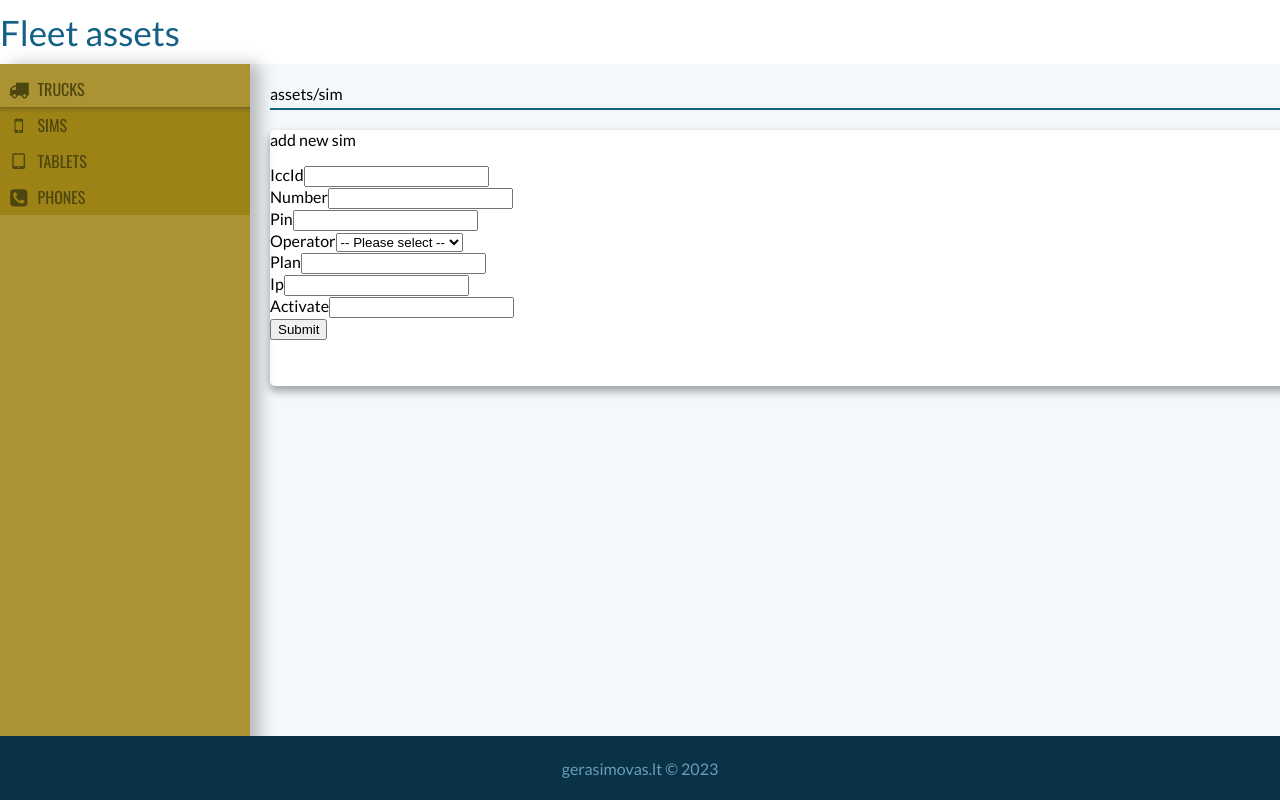
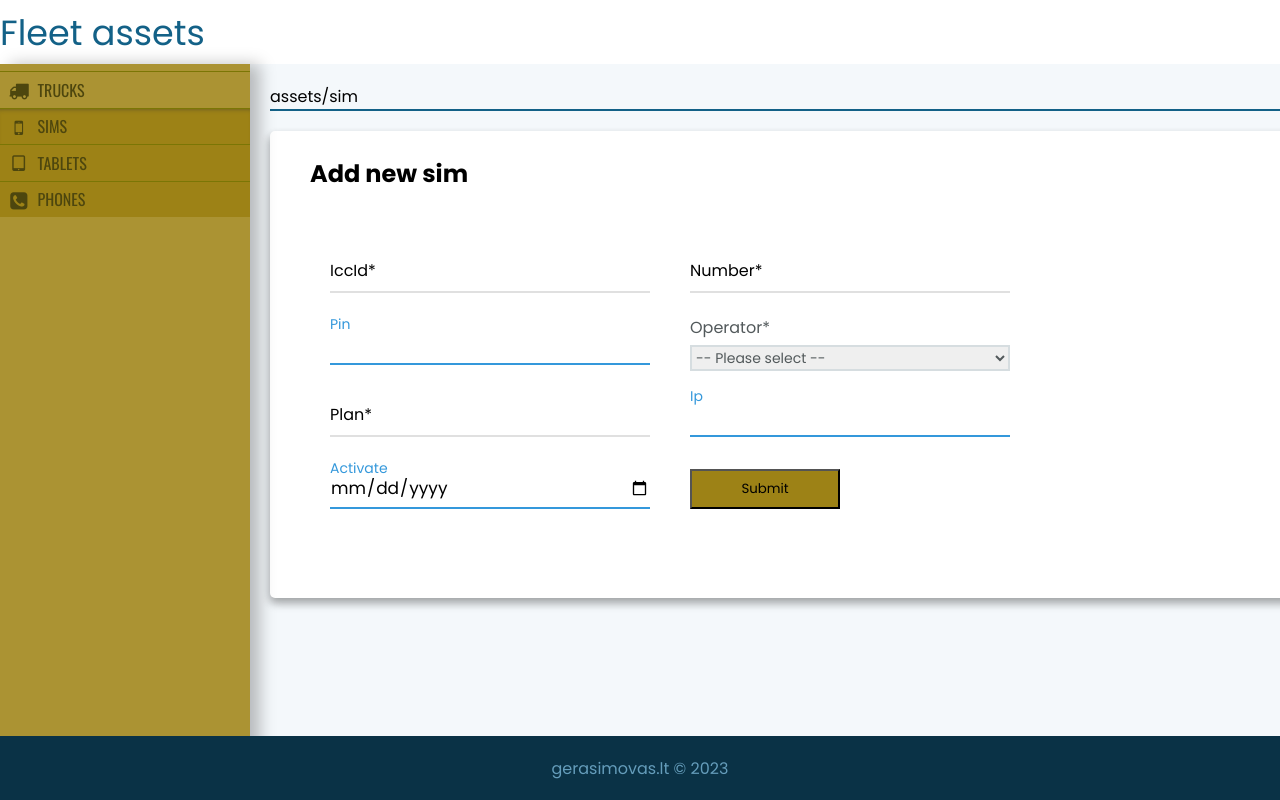
Before and after one commit to nuliow5/fleet-assets-frontend, a React (Create React App) app: page /assets/sims/add-new-sim in a window 1280 px wide. Built offline with nearby package versions, Linux system fonts and the light colour scheme.

Commit message:
new sim form css style

```diff
--- a/src/components/crude/AddNewSim.tsx
+++ b/src/components/crude/AddNewSim.tsx
@@ -1,6 +1,6 @@
 import React, {useState} from 'react';
-import { useNavigate } from "react-router-dom";
-
+import {useNavigate} from "react-router-dom";
+// import {simImage} from "../../images/sim.png";
 
 const AddNewSim = () => {
     const [formValue, setFormValues] = useState(
@@ -15,7 +15,7 @@ const AddNewSim = () => {
         })
 
     const [message, setMessage] = useState();
-    const navigate= useNavigate();
+    const navigate = useNavigate();
 
     function showInput(event: any) {
         // setFormValues(event.target.value);
@@ -41,110 +41,123 @@ const AddNewSim = () => {
         let res = await fetch('http://localhost:8082/assets/sims',
             {
                 method: "POST",
-                headers:{'content-type' : 'application/json'},
-                body:JSON.stringify(allInputValue)
+                headers: {'content-type': 'application/json'},
+                body: JSON.stringify(allInputValue)
             });
 
         let resJson = await res.json();
-        if(res.status===200) {
+        if (res.status === 200) {
             setMessage(resJson.success);
             setTimeout(() => {
                 navigate('/assets/sims');
             }, 2000);
 
-            // } else{
-            //     setMessage(resJson.value("Some Error Occured"));
-            // }
         }
+        // else {
+        //     setMessage(resJson.value("Some Error Occured"));
+        // }
+
 
     }
 
     return (
-        <div>
-            add new sim
-            <p className="text-success"> { message } </p>
-            <form onSubmit={handleSubmit}>
+        <div className={'container'}>
+            <div>
+                <p><h2>Add new sim</h2></p>
+                <p className="success_insert"> {message} </p>
+            </div>
+            <div>
+                <form onSubmit={handleSubmit}>
 
-                <div className={'row'}>
-                    <div className={''}>
-                        <div className={''}>
-                            <label className={''}>IccId</label>
-                            <input type={'text'} name={'iccid'} className={'form-control'}
+                    <div className={'form-row'}>
+                        <div className={'input-data'}>
+                            <input type={'text'} name={'iccid'}
                                    value={formValue.iccid}
                                    onChange={showInput}
+                                   required={true}
                             />
+                            <div className={'underline'}></div>
+                            <label htmlFor={""}>IccId*</label>
+                        </div>
+
+                        <div className={'input-data'}>
+                            <input type={'text'} name={'number'}
+                                   value={formValue.number}
+                                   onChange={showInput}
+                                   required={true}/>
+                            <div className={'underline'}></div>
+                            <label htmlFor={""}>Number*</label>
                         </div>
                     </div>
 
-                    <div className={''}>
-                        <div className={''}>
-                            <label className={''}>Number</label>
-                            <input type={'text'} name={'number'} className={'form-control'}
-                                   value={formValue.number}
-                                   onChange={showInput}/>
+                    <div className="form-row">
+                        <div className={'input-data'}>
+                            <input type={'text'} name={'pin'}
+                                   value={formValue.pin}
+                                   onChange={showInput}
+                                   required={false}/>
+                            <div className={'underline'}></div>
+                            <label htmlFor={""}>Pin</label>
+
                         </div>
-                    </div>
 
-                    <div className={''}>
-                        <div className={''}>
-                            <label className={''}>Pin</label>
-                            <input type={'text'} name={'pin'} className={'form-control'}
-                                   value={formValue.pin}
-                                   onChange={showInput}/>
-                        </div>
-                    </div>
-
-                    <div className={''}>
-                        <div className={''}>
-                            <label className={''}>Operator</label>
+                        <div className={'select-data'}>
+                            <label htmlFor={""}>Operator* </label>
                             <select className={''} name={'operator'}
                                     value={formValue.operator}
-                                    onChange={showInput}>
+                                    onChange={showInput}
+                                    required={true}>
                                 <option value={''}>-- Please select --</option>
                                 <option value={'0'}>TELIA</option>
                                 <option value={'1'}>BITE</option>
                                 <option value={'2'}>TELE2</option>
                             </select>
+                            {/*<div className={'underline'}></div>*/}
+
                         </div>
                     </div>
 
-                    <div className={''}>
-                        <div className={''}>
-                            <label className={''}>Plan</label>
-                            <input type={'text'} name={'plan'} className={'form-control'}
+                    <div className={'form-row'}>
+                        <div className={'input-data'}>
+                            <input type={'text'} name={'plan'}
                                    value={formValue.plan}
-                                   onChange={showInput}/>
+                                   onChange={showInput}
+                                   required={true}/>
+                            <div className={'underline'}></div>
+                            <label htmlFor={""}>Plan*</label>
+                        </div>
+                        <div className={'input-data'}>
+                            <input type={'text'} name={'ip'}
+                                   value={formValue.ip}
+                                   onChange={showInput}
+                                   required={false}/>
+                            <div className={'underline'}></div>
+                            <label htmlFor={""}>Ip</label>
+                        </div>
+                    </div>
+                    <div className={'form-row'}>
+                        <div className={'input-data'}>
+                            <input type={'date'} name={'activate'}
+                                   value={formValue.activate}
+                                   onChange={showInput}
+                                   required={false}/>
+                            <div className={'underline'}></div>
+                            <label>Activate</label>
+
+                        </div>
+
+                        <div className={'input-data'}>
+
+                            <label htmlFor={""}></label>
+                            <button type={'submit'} className={'btn btn-success btn-lg'}>Submit</button>
+
                         </div>
                     </div>
 
-                    <div className={''}>
-                        <div className={''}>
-                            <label className={''}>Ip</label>
-                            <input type={'text'} name={'ip'} className={'form-control'}
-                                   value={formValue.ip}
-                                   onChange={showInput}/>
-                        </div>
-                    </div>
 
-                    <div className={''}>
-                        <div className={''}>
-                            <label className={''}>Activate</label>
-                            <input type={'text'} name={'activate'} className={'form-control'}
-                                   value={formValue.activate}
-                                   onChange={showInput}/>
-                        </div>
-                    </div>
+                </form>
+            </div>
 
-                    <div className={''}>
-                        <div className={''}>
-                            <label className={''}></label>
-                            <button type={'submit'} className={'btn btn-success btn-lg'}>Submit</button>
-                        </div>
-                    </div>
-
-                </div>
-
-            </form>
         </div>
     );
 };
--- a/src/components/information/Sims.tsx
+++ b/src/components/information/Sims.tsx
@@ -38,8 +38,12 @@ const Sims = () => {
         <>
             <div className={'sub_header'}>
                 {/*| + new asset | filter |*/}
-                <Link to={"/assets/sims/add-new-sim"} className={"btn btn-warning"}>Add new sim</Link>
+                <Link to={"/assets/sims/add-new-sim"} className={"btn-warning"}>Add new sim</Link>
+                <div className={"btn-warning"}>Filter</div>
             </div>
+
+
+
             <table className="table">
                 <thead>
                 <tr>
--- a/src/containers/App.tsx
+++ b/src/containers/App.tsx
@@ -2,6 +2,7 @@ import Header from "../components/view/Header";
 import Footer from "../components/view/Footer";
 import "../style/style.css";
 import "../style/menu.css";
+import "../style/form.css";
 import {BrowserRouter, Route, Routes} from "react-router-dom";
 import Menu from "../components/view/Menu";
 import Trucks from "../components/information/Trucks";
@@ -33,7 +34,6 @@ function App() {
                                         <Route path="/assets//tablets" element={<Tablets/>}/>
                                         <Route path="/assets/phones" element={<Phones/>}/>
                                         <Route path="/assets/sims/add-new-sim" element={<AddNewSim/>}/>
-
                                     </Routes>
                                 </div>
                             </div>
--- /dev/null
+++ b/src/style/form.css
@@ -0,0 +1,237 @@
+@import url('https://fonts.googleapis.com/css?family=Poppins:400,500,600,700&display=swap');
+
+* {
+    margin: 0;
+    padding: 0;
+    outline: none;
+    box-sizing: border-box;
+    font-family: 'Poppins', sans-serif;
+}
+
+/*body{*/
+/*    display: flex;*/
+/*    align-items: center;*/
+/*    justify-content: center;*/
+/*    min-height: 100vh;*/
+/*    padding: 10px;*/
+/*    font-family: 'Poppins', sans-serif;*/
+/*    background: linear-gradient(115deg, #56d8e4 10%, #9f01ea 90%);*/
+/*}*/
+.container {
+    display: flex;
+    flex-direction: column;
+    /*max-width: 800px;*/
+
+    width: 800px;
+    padding: 25px 40px 10px 40px;
+
+}
+
+.container .text {
+    text-align: center;
+    font-size: 41px;
+    font-weight: 600;
+    font-family: 'Poppins', sans-serif;
+    background: -webkit-linear-gradient(right, #56d8e4, #9f01ea, #56d8e4, #9f01ea);
+    -webkit-background-clip: text;
+    -webkit-text-fill-color: transparent;
+}
+
+.container form {
+    padding: 30px 0 0 0;
+}
+
+.container form .form-row {
+    display: flex;
+    margin: 32px 0;
+}
+
+form .form-row .input-data {
+    width: 100%;
+    height: 40px;
+    margin: 0 20px;
+    position: relative;
+}
+
+form .form-row .select-data {
+    width: 100%;
+    height: 40px;
+    margin: 0 20px;
+    position: relative;
+}
+
+fo
+form .form-row .textarea {
+    height: 70px;
+}
+
+.input-data input,
+.textarea textarea {
+    display: block;
+    width: 100%;
+    height: 100%;
+    border: none;
+    font-size: 17px;
+    border-bottom: 2px solid rgba(0, 0, 0, 0.12);
+}
+
+.input-data input:focus ~ label, .textarea textarea:focus ~ label,
+.input-data input:valid ~ label, .textarea textarea:valid ~ label {
+    transform: translateY(-20px);
+    font-size: 14px;
+    color: #3498db;
+}
+
+
+.select-data {
+    transform: translateY(-10px);
+    font-size: 16px;
+    color: #52595b;
+
+}
+
+.select-data select {
+    dposition: relative;
+    display: block;
+    width: 100%;
+    margin: 0 auto;
+    font-size: 14px;
+    color: #52595b;
+    margin-top: 5px;
+    border: 2px solid #d6dde0;
+
+}
+
+.select-data select-selected {
+    background-color: #fff
+}
+
+.input-data button {
+    background-color: #9D8216;
+    width: 150px;
+    height: 40px;
+}
+
+.input-data button:hover {
+    background-color: #A88F2F;
+}
+
+.input-data input:focus ~ select, .textarea textarea:focus ~ select,
+.input-data input:valid ~ select, .textarea textarea:valid ~ select {
+    transform: translateY(-20px);
+    font-size: 14px;
+    color: #3498db;
+}
+
+.textarea textarea {
+    resize: none;
+    padding-top: 10px;
+}
+
+.input-data select {
+    /*position: absolute;*/
+    /*pointer-events: none;*/
+    bottom: 10px;
+    font-size: 16px;
+    /*transition: all 0.3s ease;*/
+}
+
+.input-data label {
+    position: absolute;
+    pointer-events: none;
+    bottom: 10px;
+    font-size: 16px;
+    transition: all 0.3s ease;
+}
+
+.textarea label {
+    width: 100%;
+    bottom: 40px;
+    background: #fff;
+}
+
+.textarea select {
+    width: 100%;
+    bottom: 40px;
+    background: #fff;
+}
+
+
+.input-data .underline {
+    position: absolute;
+    bottom: 0;
+    height: 2px;
+    width: 100%;
+}
+
+.input-data .underline:before {
+    position: absolute;
+    content: "";
+    height: 2px;
+    width: 100%;
+    background: #3498db;
+    transform: scaleX(0);
+    transform-origin: center;
+    transition: transform 0.3s ease;
+}
+
+.input-data input:focus ~ .underline:before,
+.input-data input:valid ~ .underline:before,
+.textarea textarea:focus ~ .underline:before,
+.textarea textarea:valid ~ .underline:before {
+    transform: scale(1);
+}
+
+.submit-btn .input-data {
+    overflow: hidden;
+    height: 45px !important;
+    width: 25% !important;
+}
+
+.submit-btn .input-data .inner {
+    height: 100%;
+    width: 300%;
+    position: absolute;
+    left: -100%;
+    background: -webkit-linear-gradient(right, #56d8e4, #9f01ea, #56d8e4, #9f01ea);
+    transition: all 0.4s;
+}
+
+.submit-btn .input-data:hover .inner {
+    left: 0;
+}
+
+.submit-btn .input-data input {
+    background: none;
+    border: none;
+    color: #fff;
+    font-size: 17px;
+    font-weight: 500;
+    text-transform: uppercase;
+    letter-spacing: 1px;
+    cursor: pointer;
+    position: relative;
+    z-index: 2;
+}
+
+@media (max-width: 700px) {
+    .container .text {
+        font-size: 30px;
+    }
+
+    .container form {
+        padding: 10px 0 0 0;
+    }
+
+    .container form .form-row {
+        display: block;
+    }
+
+    form .form-row .input-data {
+        margin: 35px 0 !important;
+    }
+
+    .submit-btn .input-data {
+        width: 40% !important;
+    }
+}
--- a/src/style/menu.css
+++ b/src/style/menu.css
@@ -69,7 +69,7 @@
     /*-webkit-transition: all .14s linear;*/
     /*transition: all .14s linear;*/
     font-family: 'Oswald', sans-serif;
-    /*border-top: 1px solid #f2f2f2;*/
+    border-top: 1px solid #7b7605;
 
     /*text-shadow: 1px 1px 1px #fff;*/
 }
```
Also changed, not shown: src/style/style.css (+78 -8 lines), src/images/sim.png (added).
